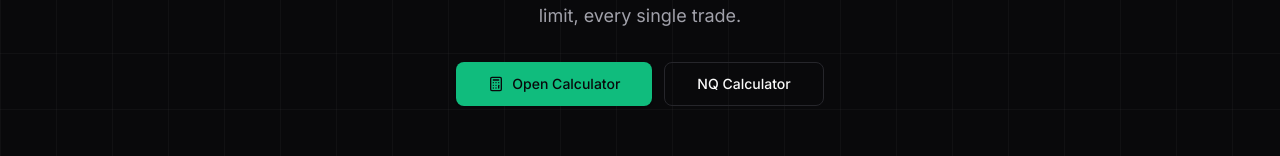
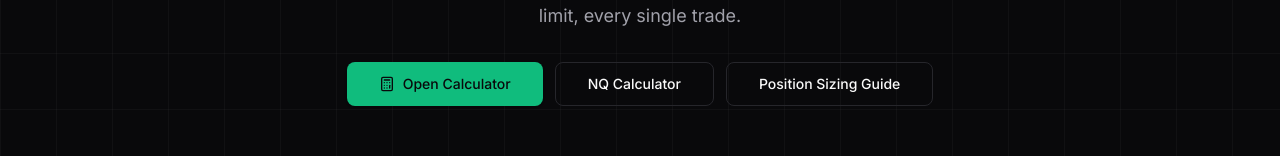
Before and after one commit to basadfree/prop-firm-risk-calculator, a Next.js app: page / in a window 1280 px wide. Shown: the part 452-608 px from the top of the page. Built offline with nearby package versions, Linux system fonts and the light colour scheme; no server answers.

Commit message:
Add contextual links from home and tool pages to guides

```diff
--- a/app/calculator/[asset]/page.tsx
+++ b/app/calculator/[asset]/page.tsx
@@ -1,5 +1,6 @@
 import type { Metadata } from "next";
 import { notFound } from "next/navigation";
+import Link from "next/link";
 import { ASSETS, getAssetBySlug } from "@/lib/assets";
 import { PositionSizeCalculator } from "@/components/calculator/PositionSizeCalculator";
 import { AssetGrid } from "@/components/AssetGrid";
@@ -92,6 +93,15 @@ export default function AssetCalculatorPage({ params }: Props) {
 
       <QuickAnswers asset={asset} />
 
+      <div className="mt-5 text-center">
+        <Link
+          href="/guides/prop-position-sizing"
+          className="inline-flex items-center gap-1.5 text-sm font-medium text-primary hover:underline"
+        >
+          Read the full position sizing guide →
+        </Link>
+      </div>
+
       {/* Calculator pre-configured for this market */}
       <div className="mt-10">
         <PositionSizeCalculator initialAssetSlug={asset.slug} />
--- a/app/page.tsx
+++ b/app/page.tsx
@@ -72,6 +72,12 @@ export default function HomePage() {
               className="inline-flex h-11 items-center gap-2 rounded-md border border-input px-8 text-sm font-medium transition-colors hover:bg-accent"
             >
               NQ Calculator
+            </Link>
+            <Link
+              href="/guides/prop-position-sizing"
+              className="inline-flex h-11 items-center gap-2 rounded-md border border-input px-8 text-sm font-medium transition-colors hover:bg-accent"
+            >
+              Position Sizing Guide
             </Link>
           </div>
           <dl className="mx-auto mt-12 grid max-w-xl grid-cols-3 gap-4 text-sm">
```
